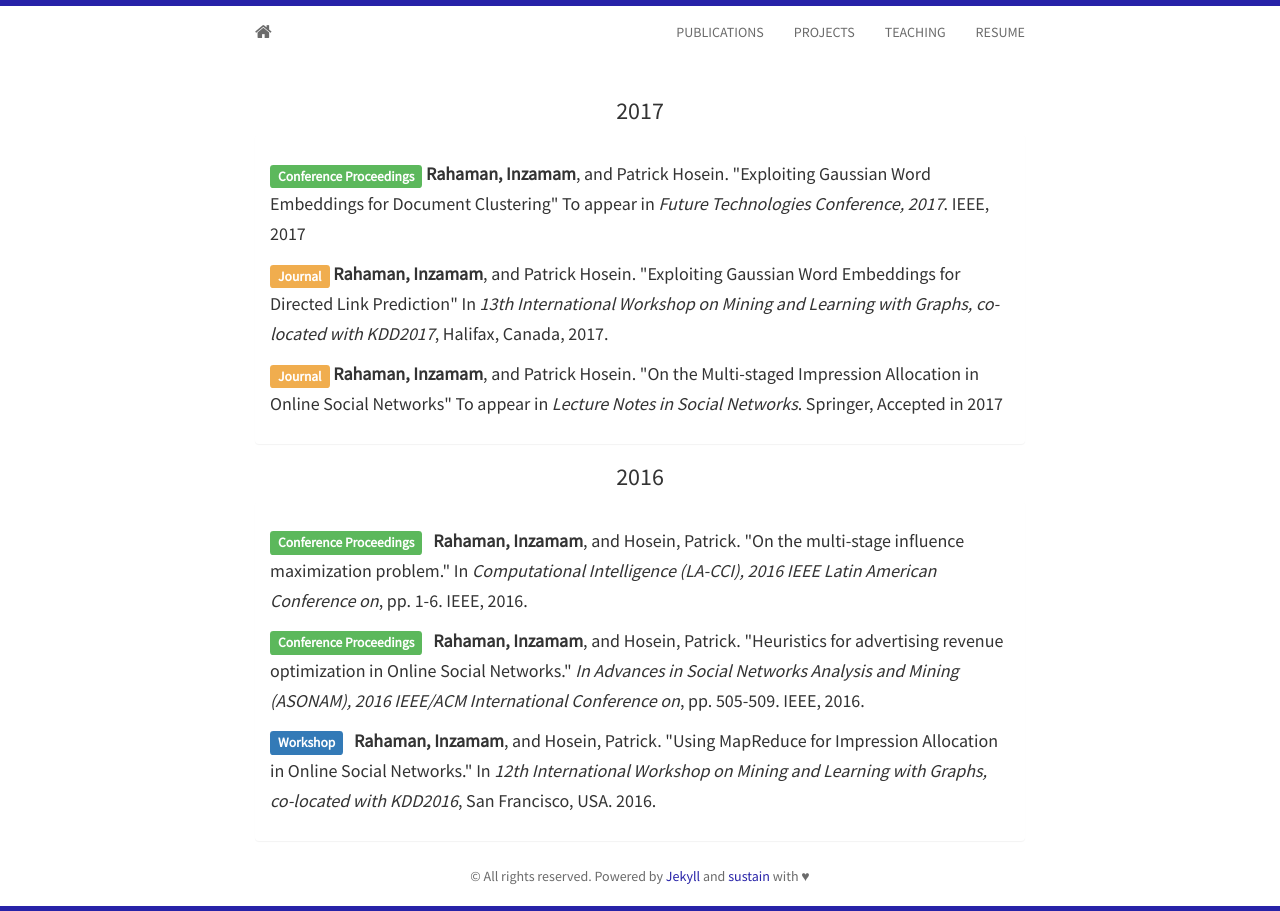
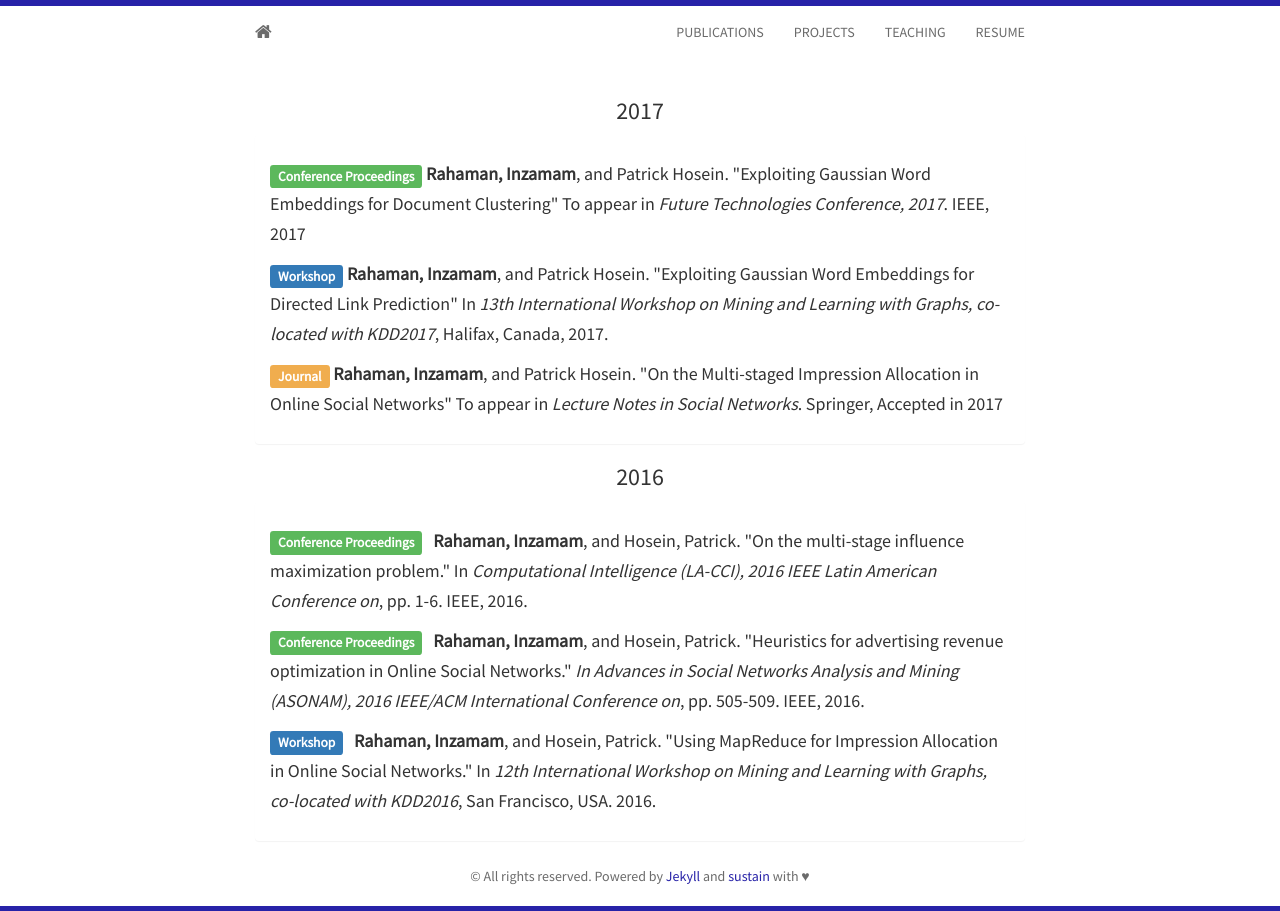
Before and after one commit to InzamamRahaman/inzamamrahaman.github.io, a Jekyll site: the page built from publications.html, in a window 1280 px wide. Built offline with Jekyll 4.4.1, drawn with Linux system fonts in a browser that asks for light colours; nearby versions of some CDN libraries.

Commit message:
Added Google meta tag, corrected pub listing

```diff
--- a/_includes/publications.html
+++ b/_includes/publications.html
@@ -15,7 +15,7 @@
 
                 <h5>
 
-                    <span class="label label-warning">Journal</span>
+                    <span class="label label-primary">Workshop</span>
                     <strong>Rahaman, Inzamam</strong>, and Patrick Hosein.
                     "Exploiting Gaussian Word Embeddings for Directed Link Prediction"
                     In <i>13th International Workshop on Mining and Learning with Graphs, co-located with KDD2017</i>,
```
